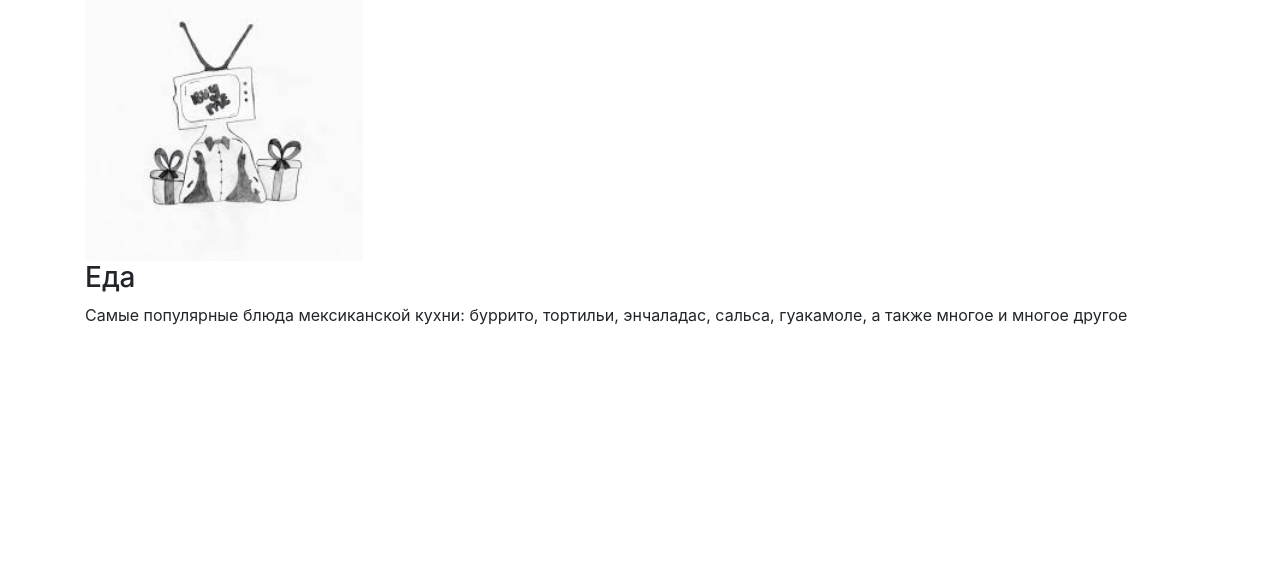
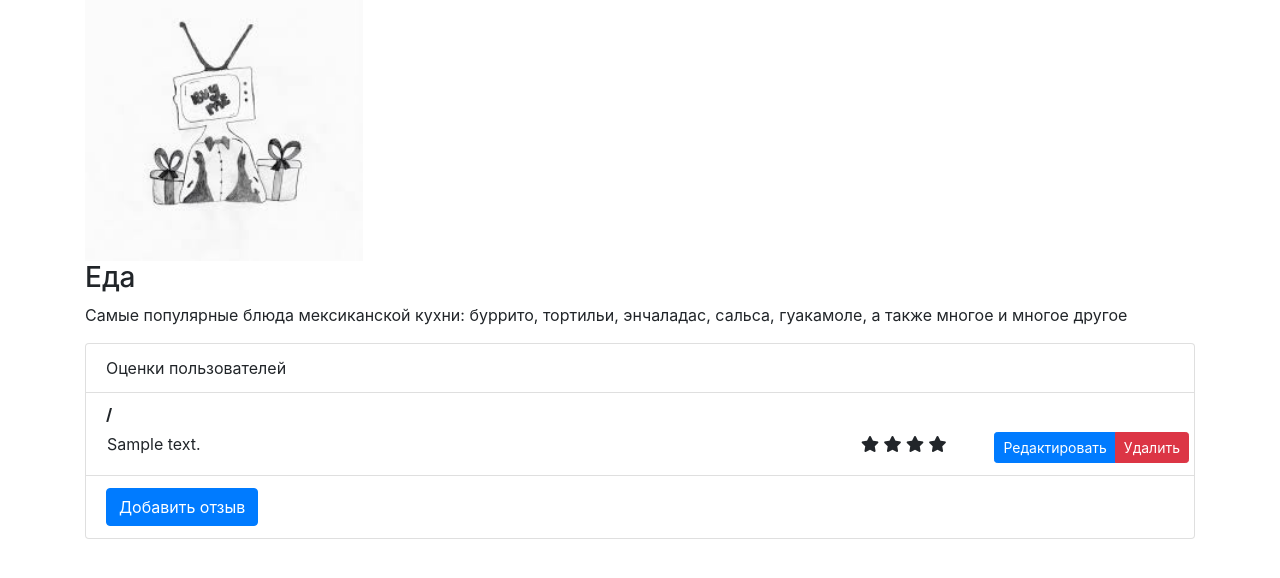
Before and after one commit to DonErnest/exam_ernest_aitiev_8, a Django app: page /products/1/ in a window 1280 px wide. Shown: the part 175-753 px from the top of the page. Run offline with Django 3.2, Linux system fonts and the light colour scheme; data comes from the database, SQL or seed files in the repository; tables that the repository leaves empty hold one stand-in row (values such as "Sample post"); some libraries are stand-ins or nearby versions.

Commit message:
Этап 3: добавлен список отзывов под каждым товаром, реактирование и удаление отзывов с ссылками оттуда же

```diff
--- a/source/accounts/forms.py
+++ b/source/accounts/forms.py
@@ -1,6 +1,8 @@
 from django import forms
 from django.contrib.auth.models import User
 from django.core.exceptions import ValidationError
+
+from accounts.models import Review
 
 
 class UserSignUpForm(forms.ModelForm):
@@ -38,3 +40,10 @@
     class Meta:
         model = User
         fields=['username','password','password_confirm','first_name','last_name','email']
+
+
+class ReviewForm(forms.ModelForm):
+
+    class Meta:
+        model=Review
+        fields = ['rating', 'review']
--- a/source/accounts/models.py
+++ b/source/accounts/models.py
@@ -3,8 +3,8 @@
 from django.db import models
 
 class Review(models.Model):
-    author = models.ForeignKey(User, on_delete=models.CASCADE, null=False, blank=False, verbose_name='Автор отзыва')
-    product = models.ForeignKey('webapp.Product', on_delete=models.CASCADE, null=False, blank=False, verbose_name='Продукт')
+    author = models.ForeignKey(User, on_delete=models.CASCADE, related_name='reviews', null=True, blank=False, verbose_name='Автор отзыва')
+    product = models.ForeignKey('webapp.Product', on_delete=models.CASCADE, related_name='reviews', null=False, blank=False, verbose_name='Продукт')
     review = models.TextField(max_length=1500, null=False, blank=False, verbose_name='Отзыв')
     rating = models.PositiveIntegerField(null=False, blank=False,
                                          validators=[MinValueValidator(1), MaxValueValidator(5)], verbose_name='Оценка')
--- /dev/null
+++ b/source/accounts/templates/partial/form.html
@@ -0,0 +1,21 @@
+{% load widget_tweaks %}
+
+{% csrf_token %}
+{% for error in form.non_field_errors %}
+    <p class="text-danger">{{ error }}</p>
+{% endfor %}
+{% for field in form %}
+    <div class="form-group">
+        <label for="{{ field.id_for_label }}" class="mr-3">{{ field.label }}</label>
+        {% if field|field_type == 'imagefield' or field|field_type == 'filefield' or field|field_type == 'booleanfield' %}
+            {{ field }}
+        {% else %}
+            {{ field|add_class:"form-control" }}
+        {% endif %}
+        {% for error in field.errors %}
+            <p class="text-danger">{{ error }}</p>
+        {% endfor %}
+    </div>
+{% endfor %}
+
+<input type="submit" class='btn btn-warning' value={{ button_text }}>
--- /dev/null
+++ b/source/accounts/templates/partial/modal_review_add.html
@@ -0,0 +1,20 @@
+<div class="modal fade" id="reviewAddModal" tabindex="-1" role="dialog" aria-labelledby="exampleModalLabel" aria-hidden="true">
+  <div class="modal-dialog" role="document">
+    <div class="modal-content">
+      <div class="modal-header">
+        <h5 class="modal-title" id="exampleModalLabel">Modal title</h5>
+        <button type="button" class="close" data-dismiss="modal" aria-label="Close">
+          <span aria-hidden="true">&times;</span>
+        </button>
+      </div>
+      <div class="modal-body">
+          <form action="{% url 'accounts:add review' product.pk %}" method="POST">
+              {% include 'partial/form.html' with button_text='Добавить отзыв'%}
+          </form>
+      </div>
+      <div class="modal-footer">
+        <button type="button" class="btn btn-secondary" data-dismiss="modal">Close</button>
+      </div>
+    </div>
+  </div>
+</div>
--- /dev/null
+++ b/source/accounts/templatetags/filters.py
@@ -0,0 +1,8 @@
+from django.template import Library
+
+register = Library()
+
+
+@register.filter(name='times')
+def times(number):
+    return range(number)
--- a/source/accounts/urls.py
+++ b/source/accounts/urls.py
@@ -1,11 +1,16 @@
 from django.urls import path
 
 from accounts.views import UserLogoutView, register_view, UserLoginView
+from accounts.views.review import AddReviewView, EditReviewView, DeleteReviewView
 
 urlpatterns=[
     path('login/', UserLoginView.as_view(), name='login'),
     path('logout/', UserLogoutView.as_view(), name='logout'),
-    path('register/', register_view, name='register')
+    path('register/', register_view, name='register'),
+
+    path('products/<int:pk>/revies/add/', AddReviewView.as_view(), name='add review'),
+    path('reviews/<int:pk>/edit/', EditReviewView.as_view(), name='edit review'),
+    path('reviews/<int:pk>/delete/', DeleteReviewView.as_view(), name='delete review')
 ]
 
 
--- a/source/webapp/templates/product/product_detailed.html
+++ b/source/webapp/templates/product/product_detailed.html
@@ -1,5 +1,6 @@
 {% extends 'base.html' %}
 
+{% load filters %}
 {% load staticfiles %}
 {% block title %}
     Обзор
@@ -24,6 +25,37 @@
             {% endif %}
             <h3>{{ product.get_category_display }}</h3>
             <p>{{ product.description }}</p>
+            <ul class="list-group">
+                <li class="list-group-item">Оценки пользователей</li>
+                {% if product.reviews %}
+                    {% for review in product.reviews.all %}
+                        <li class="list-group-item d-flex flex-column">
+                            <h6><strong>{{ review.author.username }} / {{ review.author.email }}</strong></h6>
+                            <div class="row pl-3">
+                                <p class="mb-0">{{ review.review }}</p>
+                                <p class="mr-5 ml-auto mb-0">
+                                    {% for i in review.rating|times %}
+                                        <i class="fas fa-star"></i>
+                                    {% endfor %}
+                                </p>
+                                <div class="btn-group btn-group-sm" role="group">
+                                    <a class="btn btn-primary" href="{% url 'accounts:edit review' review.pk %}">Редактировать</a>
+                                    <a class="btn btn-danger" href="{% url 'accounts:delete review' review.pk %}">Удалить</a>
+                                </div>
+                            </div>
+
+                        </li>
+                    {% endfor %}
+                {% else %}
+                    <li class="list-group-item">Отзывов пока нет</li>
+                {% endif %}
+                <li class="list-group-item">
+                    <button type="button" class="btn btn-primary" data-toggle="modal" data-target="#reviewAddModal">
+                        Добавить отзыв
+                    </button>
+                </li>
+            </ul>
         </div>
     </section>
+    {% include 'partial/modal_review_add.html' %}
 {% endblock %}
--- a/source/webapp/views/product.py
+++ b/source/webapp/views/product.py
@@ -2,6 +2,7 @@
 from django.urls import reverse
 from django.views.generic import TemplateView, ListView, DetailView, UpdateView, DeleteView, CreateView
 
+from accounts.forms import ReviewForm
 from webapp.models import Product
 
 
@@ -14,6 +15,11 @@
     model = Product
     template_name = 'product/product_detailed.html'
     context_object_name = 'product'
+
+    def get_context_data(self, **kwargs):
+        context=super(ProductDetailedView, self).get_context_data()
+        context['form'] = ReviewForm()
+        return context
 
 class ProductAddView(CreateView):
     model = Product
```
Also changed, not shown: source/accounts/templates/review/edit.html (added, +14 -0 lines), source/accounts/views/review.py (added, +47 -0 lines), source/accounts/migrations/0003_auto_20191116_0728.py (added), source/accounts/migrations/0004_auto_20191116_0746.py (added), source/accounts/templates/review/add.html (added), source/accounts/templatetags/__init__.py (added).
